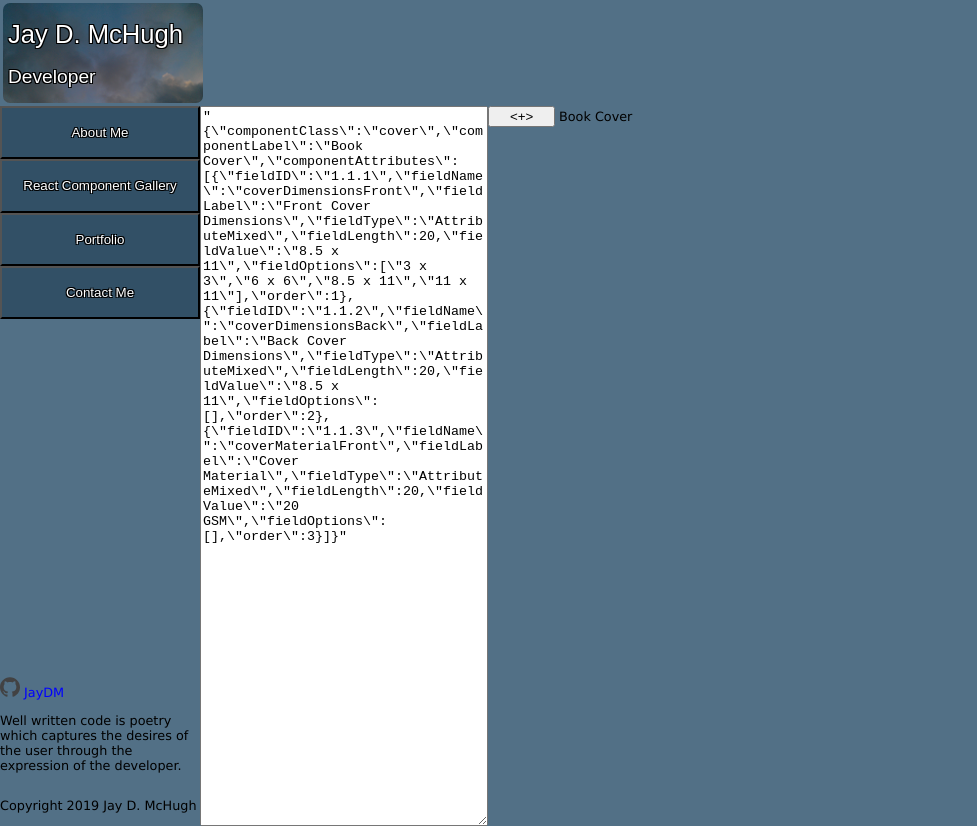
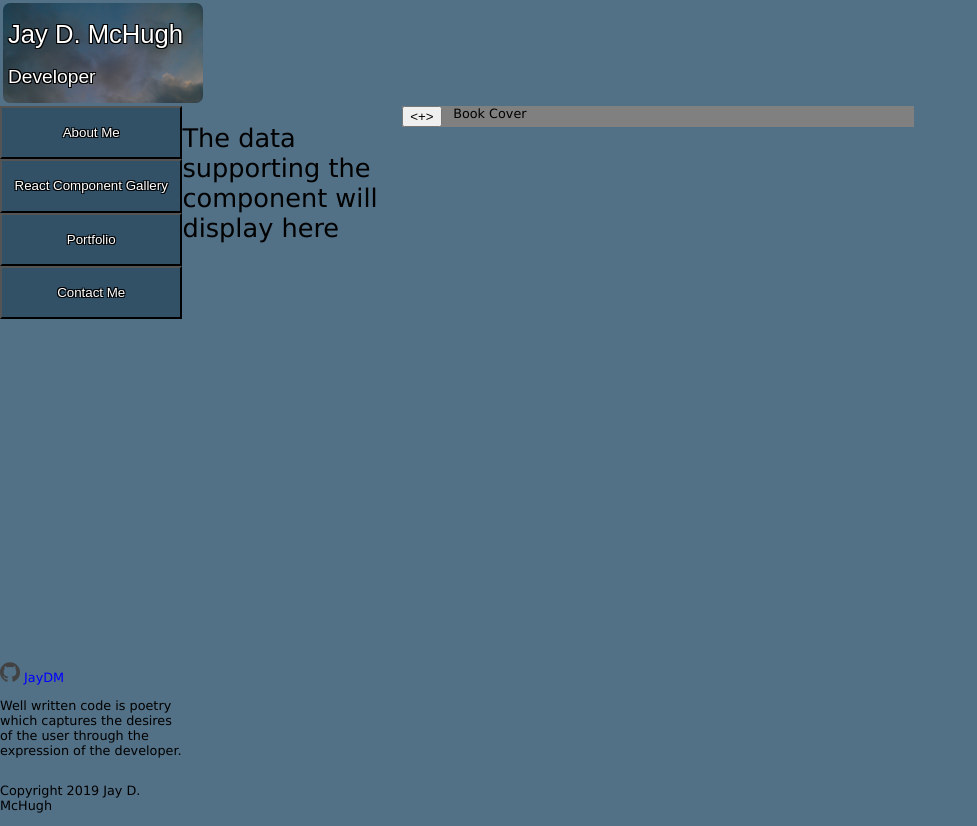
Before and after one commit to jaydm/jdm-portfolio, a React (Create React App) app: page / in a window 1280 px wide. Shown: the whole page, without its empty margins (0-977 px from the left). Built offline with nearby package versions, Linux system fonts and the light colour scheme.

Commit message:
Trying to do the impossible...nest components but not really nest them because of how I want to style them.

```diff
--- a/src/App.js
+++ b/src/App.js
@@ -6,9 +6,7 @@ import Header from './components/site/Header';
 import Menu from './components/site/Menu';
 import Attribution from './components/site/Attribution';
 
-import DynamicComponent from './components/gallery/dynamicComponent/DynamicComponent'
-import dataFormat from './components/gallery/dynamicComponent/dataFormat'
-import JSONPlayground from './components/gallery/dynamicComponent/JSONPlayground';
+import DynamicComponentWrapper from './components/gallery/DynamicComponentWrapper';
 
 class App extends Component {
   render() {
@@ -21,8 +19,7 @@ class App extends Component {
             <Attribution />
           </div>
           <div id='substance'>
-            <JSONPlayground name='example' json={JSON.stringify(dataFormat)} />
-            <DynamicComponent dataFormat={dataFormat} />
+            <DynamicComponentWrapper />
           </div>
         </div>
       </div>
--- /dev/null
+++ b/src/components/gallery/DynamicComponentWrapper.js
@@ -0,0 +1,35 @@
+import React from 'react';
+
+import './gallery.scss';
+
+import dataFormat from './dynamicComponent/dataFormat'
+import DynamicComponent from './dynamicComponent/DynamicComponent';
+
+class DynamicComponentWrapper extends React.Component {
+  constructor(props) {
+    super(props);
+
+    this.handleChange = this.handleChange.bind(this)
+  }
+
+  handleChange(event) {
+    const { name, value, type, checked } = event.target
+
+    type === "checkbox" ? this.setState({ [name]: checked }) : this.setState({ [name]: value })
+  }
+
+  render() {
+    return (
+      <div className='gallery--container'>
+        <div className='gallery--backup'>
+          <h1>The data supporting the component will display here</h1>
+        </div>
+        <div className='gallery--show'>
+          <DynamicComponent dataFormat={dataFormat} handleChange={this.handleChange} />
+        </div>
+      </div>
+    )
+  }
+}
+
+export default DynamicComponentWrapper;
--- a/src/components/gallery/dynamicComponent/ComponentAttributes.js
+++ b/src/components/gallery/dynamicComponent/ComponentAttributes.js
@@ -1,38 +1,3 @@
 import React from 'react';
 
-export function AttributeText(props) {
-  return (
-    <div>
-      <label>{props.data.fieldLabel}:&nbsp;
-        <input
-          type='text'
-          id={props.data.fieldID}
-          name={props.data.fieldName + '-' + props.data.fieldID}
-          value={props.data.fieldValue}
-          length={props.data.fieldLength}
-          onChange={props.changeHandler}
-        />
-      </label>
-    </div>
-  )
-}
-
-export function AttributeSelect(props) {
-  if (props.data.fieldOptions.length === 0) return null
-
-  return (
-    <div>
-      <select onChange={props.changeHandler} value={props.data.fieldValue}>
-        {props.data.fieldOptions.length > 0 && props.data.fieldOptions.map(option => <option value={option}>{option}</option>)}
-      </select>
-    </div>
-  )
-}
-
-export function AttributeMixed(props) {
-  return (
-    <div>
-      <AttributeText data={props.data} /> <AttributeSelect data={props.data} />
-    </div>
-  )
-}
+import './DC.scss';
--- a/src/components/gallery/dynamicComponent/DC.scss
+++ b/src/components/gallery/dynamicComponent/DC.scss
@@ -1,3 +1,33 @@
-.twistie {
-  width: 5em;
+.dcc--container {
+  display: grid;
+  grid-template-columns: 4em auto;
+
+  background-color: grey;
 }
+
+.dcc--attribute--container {
+  display: grid;
+}
+
+.dcc--twistie {
+  display: grid;
+  grid-area: "twistie";
+
+  justify-self: start;
+
+  button {
+    width: 3em;
+  }
+}
+
+.dcc--name {
+  grid-area: "name";
+}
+
+.dcc--label {
+  grid-area: "label";
+}
+
+.dcc--data {
+  grid-area: "data";
+}
--- a/src/components/gallery/dynamicComponent/DynamicComponent.js
+++ b/src/components/gallery/dynamicComponent/DynamicComponent.js
@@ -1,5 +1,4 @@
 import React from 'react';
-import { AttributeText, AttributeSelect, AttributeMixed } from './ComponentAttributes'
 
 import './DC.scss';
 
@@ -14,45 +13,58 @@ class DynamicComponent extends React.Component {
       isCollapsed: true
     }
 
-    this.handleChange = this.handleChange.bind(this)
+    this.handleChange = this.props.handleChange.bind(this)
     this.toggleCollapsed = this.toggleCollapsed.bind(this)
-  }
-
-  handleChange(event) {
-    const { name, value, type, checked } = event.target
-
-    type === "checkbox" ? this.setState({ [name]: checked }) : this.setState({ [name]: value })
   }
 
   toggleCollapsed() {
     this.setState({ isCollapsed: !this.state.isCollapsed })
   }
 
-  render() {
-    if (this.state.componentAttributes.length === 0) return
-
-    return (
-      <div>
-        <button onClick={this.toggleCollapsed} className='twistie'>{this.state.isCollapsed ? '<+>' : '<->'}</button><span> {this.state.componentLabel}</span>
-        {(!this.state.isCollapsed) &&
-          <div>
-            {
-              this.state.componentAttributes.map((attribute) => {
-                const attributeType = attribute.fieldType
-
-                switch (attributeType) {
-                  case 'AttributeText': return <div><AttributeText data={attribute} changeHandler={this.handleChange} /><br /></div>
-                  case 'AttributeSelect': return <div><AttributeSelect data={attribute} changeHandler={this.handleChange} /><br /></div>
-                  case 'AttributeMixed': return <div><AttributeMixed data={attribute} changeHandler={this.handleChange} /><br /></div>
-                  default: return null
-                }
-              })
-            }
-          </div>
+  render = () =>
+    ((this.state.componentAttributes.length === 0) ? null :
+      <div className='dcc--container' >
+        <div className='dcc--twistie'>
+          <button onClick={this.toggleCollapsed}>{this.state.isCollapsed ? '<+>' : '<->'}</button>
+        </div>
+        <div className='dcc--name'>
+          {this.state.componentLabel}
+        </div>
+        <div></div>
+        {
+          (
+            this.state.isCollapsed ? null :
+              (
+                this.state.componentAttributes.forEach((attribute) =>
+                  (
+                    < div className='dcc--label' > {attribute.fieldLabel}: </div> +
+                    ((attribute.fieldType === 'AttributeText') &&
+                      (attribute.fieldType === 'AttributeMixed') ? <div className='dcc--data'></div> :
+                      <div className='dcc--data'>
+                        <input
+                          type='text'
+                          id={attribute.fieldID}
+                          name={attribute.fieldName + '-' + attribute.fieldID}
+                          value={attribute.fieldValue}
+                          length={attribute.fieldLength}
+                          onChange={this.changeHandler}
+                        />
+                        {
+                          ((attribute.fieldType !== 'AttributeMixed') ? null :
+                            <select onChange={this.changeHandler} value={attribute.fieldValue}>
+                              {attribute.fieldOptions.length > 0 && attribute.fieldOptions.map(option => <option value={option}>{option}</option>)}
+                            </select>
+                          )
+                        }
+                      </div>
+                    )
+                  )
+                )
+              )
+          )
         }
-      </div>
+      </div >
     )
-  }
 }
 
 export default DynamicComponent
--- a/src/components/gallery/dynamicComponent/dataFormat.js
+++ b/src/components/gallery/dynamicComponent/dataFormat.js
@@ -6,40 +6,12 @@ const dataFormat = {
       "fieldID": "1.1.1",
       "fieldName": "coverDimensionsFront",
       "fieldLabel": "Front Cover Dimensions",
-      "fieldType": "AttributeMixed",
+      "fieldType": "AttributeText",
       "fieldLength": 20,
       "fieldValue": "8.5 x 11",
       "fieldOptions": [
-        "3 x 3",
-        "6 x 6",
-        "8.5 x 11",
-        "11 x 11"
       ],
       "order": 1
-    },
-    {
-      "fieldID": "1.1.2",
-      "fieldName": "coverDimensionsBack",
-      "fieldLabel": "Back Cover Dimensions",
-      "fieldType": "AttributeMixed",
-      "fieldLength": 20,
-      "fieldValue": "8.5 x 11",
-      "fieldOptions": [
-
-      ],
-      "order": 2
-    },
-    {
-      "fieldID": "1.1.3",
-      "fieldName": "coverMaterialFront",
-      "fieldLabel": "Cover Material",
-      "fieldType": "AttributeMixed",
-      "fieldLength": 20,
-      "fieldValue": "20 GSM",
-      "fieldOptions": [
-
-      ],
-      "order": 3
     }
   ]
 }
--- /dev/null
+++ b/src/components/gallery/gallery.scss
@@ -0,0 +1,10 @@
+.gallery--container {
+  display: grid;
+  grid-template-columns: 30% auto;
+}
+
+.gallery--backup {
+}
+
+.gallery--show {
+}
```
Also changed, not shown: src/components/gallery/dynamicComponent/originalData.js (added, +47 -0 lines).
